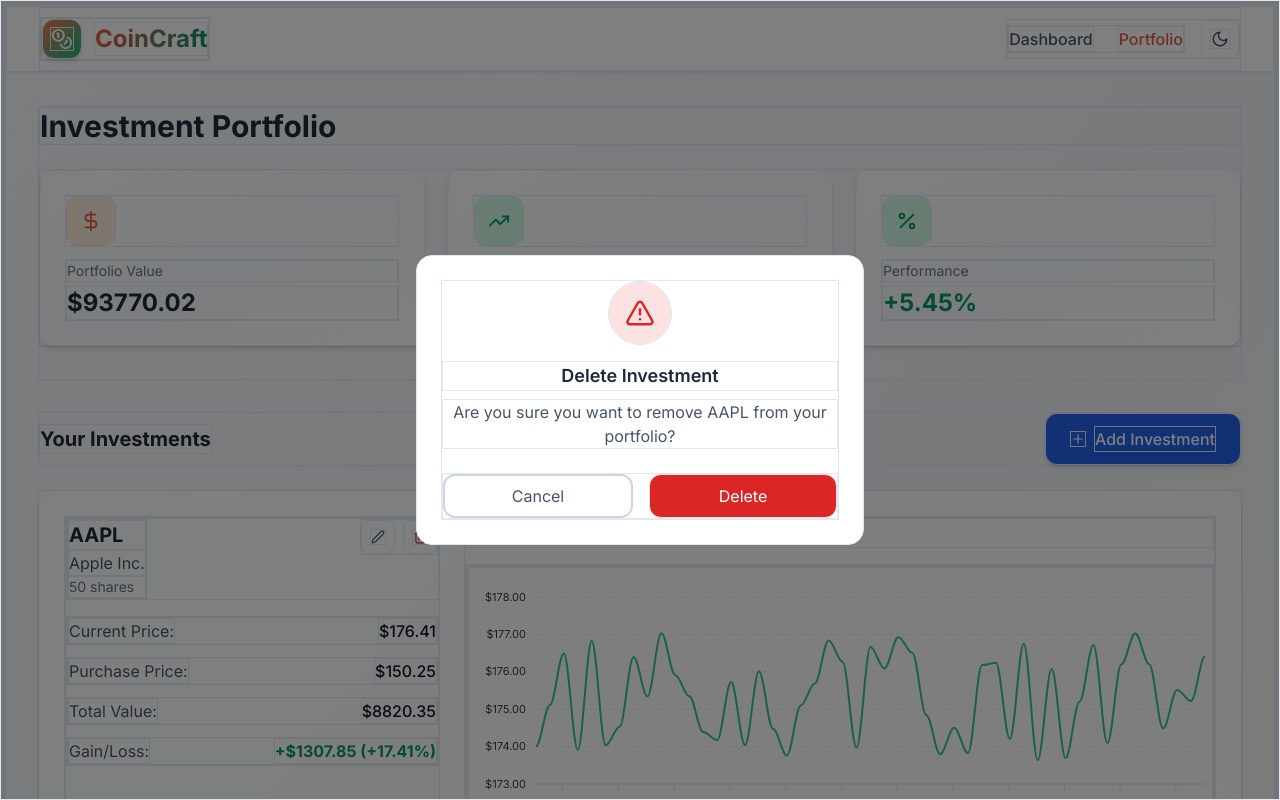
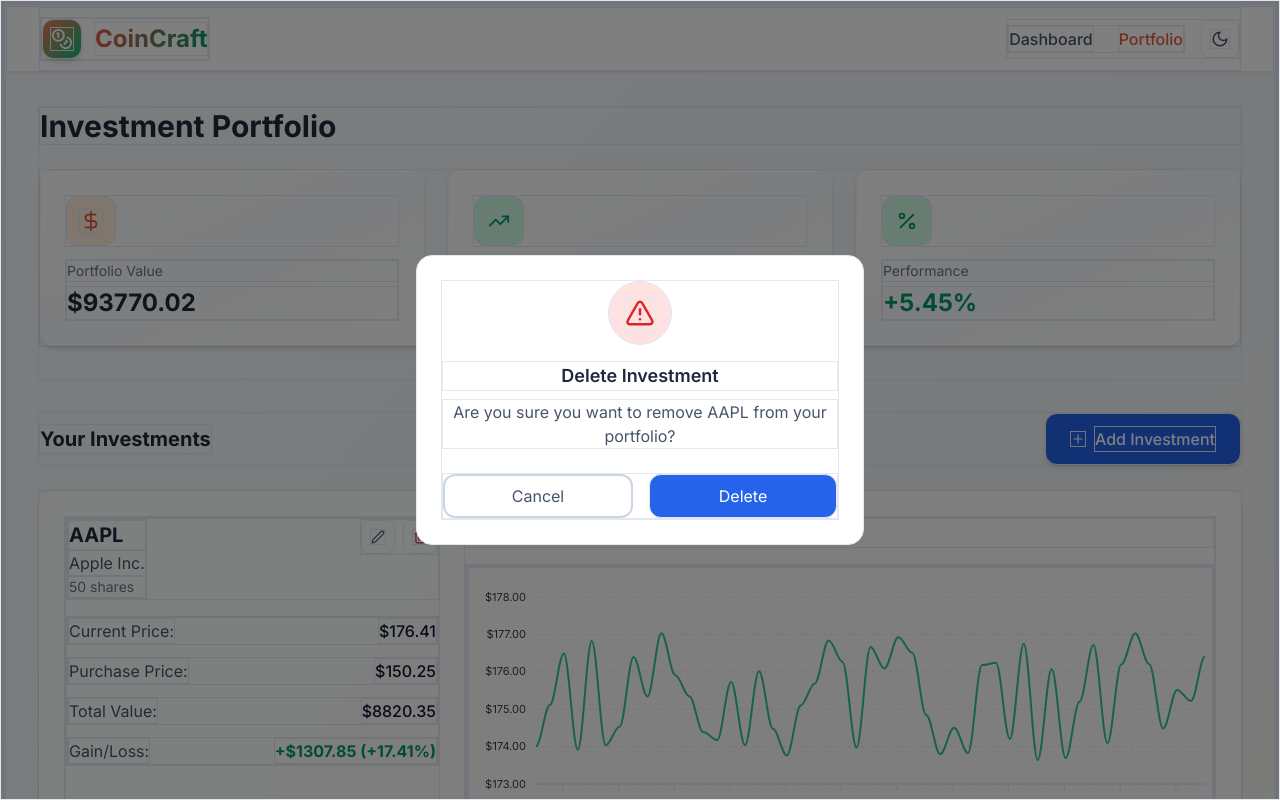
Before and after one commit to apper-canvas/coincraft-firm-cyber, a React (Vite) app: page /portfolio in a window 1280 px wide. Both pictures are taken after a click on the button 420 px from the left and 537 px from the top of the page. Shown: the top 800 px of the page. Built offline with nearby package versions, Linux system fonts and the light colour scheme.

Commit message:
Changed all button colors to blue throughout the app for consistent styling

```diff
--- a/src/pages/InvestmentPortfolio.jsx
+++ b/src/pages/InvestmentPortfolio.jsx
@@ -587,7 +587,7 @@ const InvestmentPortfolio = () => {
                   </button>
                   <button
                     onClick={() => handleDelete(investments.find(inv => inv.id === showDeleteConfirm))}
-                    className="flex-1 px-4 py-2 bg-red-600 text-white rounded-xl hover:bg-red-700 transition-colors"
+                    className="flex-1 px-4 py-2 bg-blue-600 text-white rounded-xl hover:bg-blue-700 transition-colors"
                   >
                     Delete
                   </button>
```
